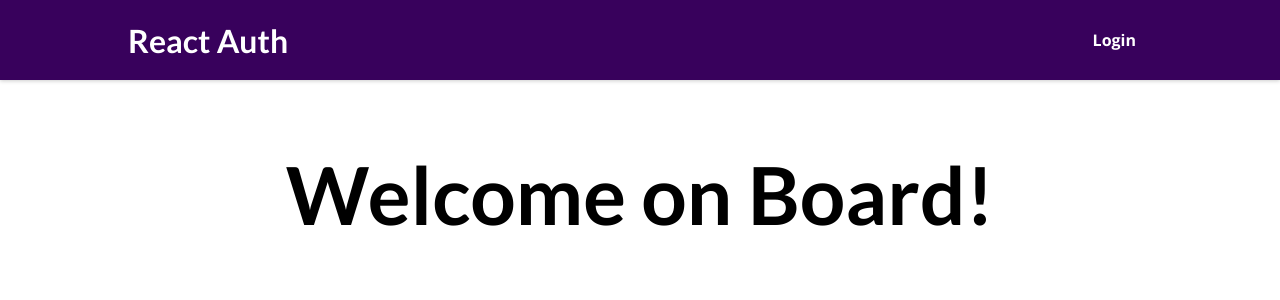
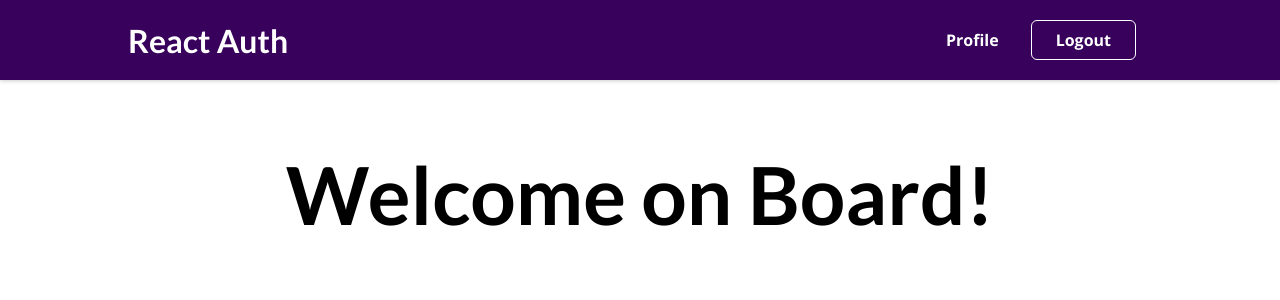
Before and after one commit to Mohit-Monu/Authentication-react-firebase, a React (Create React App) app: page / in a window 1280 px wide. Shown: the top 300 px of the page. Built offline with nearby package versions, Linux system fonts and the light colour scheme; sample sign-in values are in the browser's storage.

Commit message:
added token to localstorage

```diff
--- a/src/App.js
+++ b/src/App.js
@@ -1,24 +1,35 @@
-import { Switch, Route } from 'react-router-dom';
-import Layout from './components/Layout/Layout';
-import UserProfile from './components/Profile/UserProfile';
-import AuthPage from './pages/AuthPage';
-import HomePage from './pages/HomePage';
-import { AuthContextProvider } from './store/auth-context';
-
+import { Switch, Route,Redirect } from "react-router-dom";
+import Layout from "./components/Layout/Layout";
+import UserProfile from "./components/Profile/UserProfile";
+import AuthPage from "./pages/AuthPage";
+import HomePage from "./pages/HomePage";
+import { AuthContextProvider } from "./store/auth-context";
+import AuthContext from "./store/auth-context";
+import { useContext } from "react";
 function App() {
-
+  const token = localStorage.getItem("token")
+  console.log(token)
+  const AuthCtx = useContext(AuthContext);
   return (
     <AuthContextProvider>
       <Layout>
         <Switch>
-        <Route path='/' exact>
+          <Route path="/" exact>
             <HomePage />
           </Route>
-        <Route  path='/auth'>
-          <AuthPage/>
+          {!token && (
+            <Route path="/auth">
+              <AuthPage />
             </Route>
-        <Route path='/profile'>
-          <UserProfile />
+          )}
+            <Route path="/profile">
+            {token &&  <UserProfile/>}
+            {!token && <Redirect to="/"></Redirect>}
+
+            </Route>
+
+          <Route path="*">
+            <Redirect to="/"></Redirect>
           </Route>
         </Switch>
       </Layout>
--- a/src/store/auth-context.js
+++ b/src/store/auth-context.js
@@ -1,4 +1,4 @@
-import React from 'react'
+import React from "react";
 import { useState } from "react";
 const AuthContext = React.createContext({
   token: "",
@@ -8,20 +8,27 @@ const AuthContext = React.createContext({
 });
 
 export const AuthContextProvider = (props) => {
-    const [token,setToken]=useState(null)
-    const isLoggedIn=!!token
-    function loginHandler(token){
-        setToken(token)
-    }
-    function logoutHandler(){
-        setToken(null)
-    }
-    const contextValue={
-        token: token,
-        isLoggedIn: isLoggedIn,
-        login:loginHandler,
-        logout:logoutHandler,
-    }
-  return <AuthContext.Provider value={contextValue}>{props.children}</AuthContext.Provider>;
+  const lctoken=localStorage.getItem("token")
+  const [token, setToken] = useState(lctoken);
+  const isLoggedIn=!!token
+  function loginHandler(tokent) {
+    localStorage.setItem("token", tokent);
+    setToken(tokent);
+  }
+  function logoutHandler() {
+    setToken(null);
+    localStorage.removeItem("token");
+  }
+  const contextValue = {
+    token: token,
+    isLoggedIn: isLoggedIn,
+    login: loginHandler,
+    logout: logoutHandler,
+  };
+  return (
+    <AuthContext.Provider value={contextValue}>
+      {props.children}
+    </AuthContext.Provider>
+  );
 };
-export default AuthContext
+export default AuthContext;
```
Lines whose indentation alone changed are shown as unchanged.
